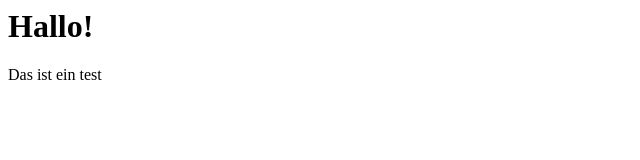
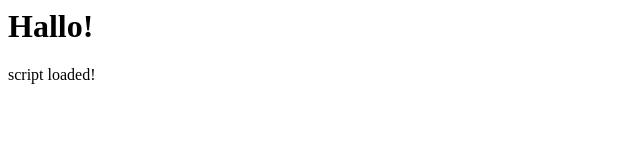
Before and after one commit to fmchawki/Homebread, a plain HTML site: page index.html in a window 1280 px wide. Shown: the full height of the page, 0-640 px from the left. Drawn offline with Linux system fonts and the light colour scheme.

Commit message:
update all

```diff
--- a/index.html
+++ b/index.html
@@ -3,5 +3,5 @@
     <h1>Hallo!</h1>
     <p id="hallo">Das ist ein test</p>
   </body>
-  <script src="javascript/script.js" type="text/javascript"></script>
+  <script src="javascript/index.js" type="text/javascript"></script>
 </html>
```
